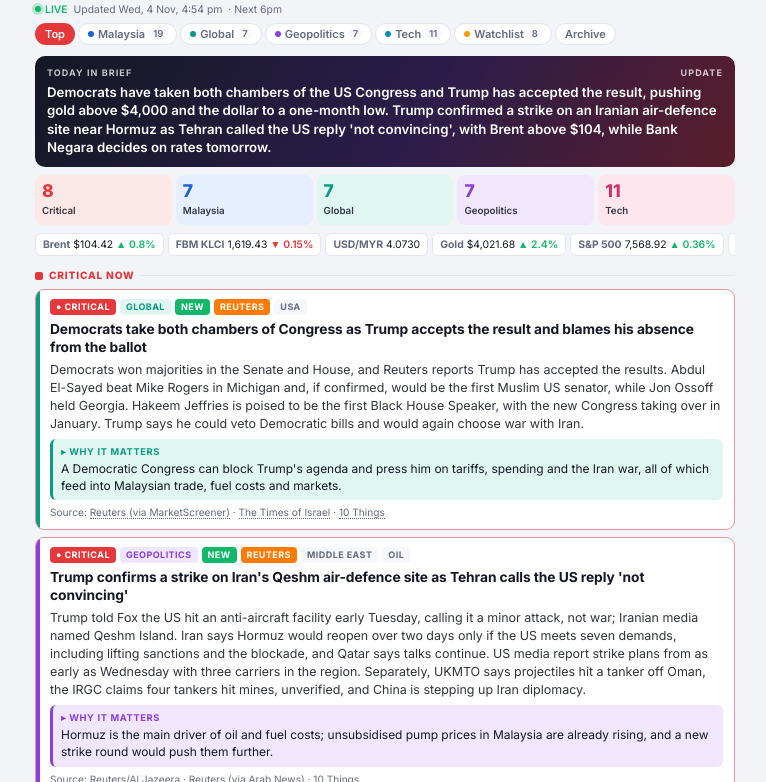
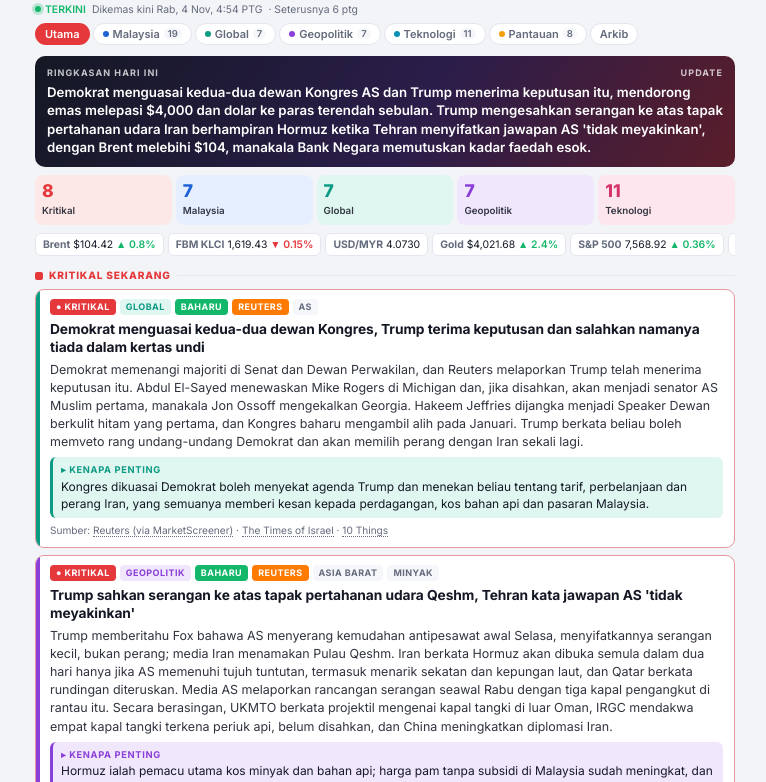
Before and after one commit to hasifzul/news, a plain HTML site: page index.html in a window 1280 px wide. Shown: the part 38-820 px from the top of the page, without its empty margins (255-1021 px from the left). Drawn offline with Linux system fonts and the light colour scheme.

Commit message:
Tech sub-tabs (AI/Apple/Google-Android/Other), Global Health & Awareness, BM default
Co-Authored-By: Claude Opus 5.5 <noreply@anthropic.com>
Claude-Session: https://claude.ai/code/session_01DQfYRi9QiBakbPNFvyZD3f

```diff
--- a/index.html
+++ b/index.html
@@ -11,11 +11,11 @@
   --bg:#f3f4f8;--card:#ffffff;--ink:#141824;--muted:#646b7d;--line:#e3e6ee;--soft:#f6f7fa;
   --crit:#e5383b;--crit-s:#fde8e8;--major:#f59e0b;--major-s:#fff3d6;
   --my:#1e63d6;--my-s:#e6efff;--gl:#0b9b83;--gl-s:#e0f6f1;--geo:#8b3fd9;--geo-s:#f1e7fd;
-  --ai:#d6336c;--ai-s:#fde6ee;--tc:#0891b2;--tc-s:#e0f5fa;--new:#12b76a;--rt:#ff7a00;--fs:13px;
+  --ai:#d6336c;--ai-s:#fde6ee;--tc:#0891b2;--tc-s:#e0f5fa;--hl:#e8590c;--hl-s:#fff0e6;--ap:#4b5563;--ap-s:#eef0f3;--an:#1e9e4a;--an-s:#e5f6ea;--new:#12b76a;--rt:#ff7a00;--fs:13px;
 }
 @media (prefers-color-scheme:dark){
   :root{--bg:#0e1117;--card:#171b24;--ink:#e9ecf2;--muted:#9aa2b4;--line:#262c39;--soft:#1d2230;
-  --crit-s:#3a1719;--ai-s:#3a1324;--tc-s:#0d2d36;--major-s:#3a2c0c;--my-s:#14233f;--gl-s:#0f2e29;--geo-s:#271a3b;}
+  --crit-s:#3a1719;--ai-s:#3a1324;--tc-s:#0d2d36;--hl-s:#3a2010;--ap:#9ca3af;--ap-s:#262a31;--an-s:#10301c;--major-s:#3a2c0c;--my-s:#14233f;--gl-s:#0f2e29;--geo-s:#271a3b;}
 }
 *{box-sizing:border-box}
 html,body{margin:0;background:var(--bg);color:var(--ink);font-family:Inter,system-ui,sans-serif;font-size:var(--fs);line-height:1.45;-webkit-font-smoothing:antialiased}
@@ -76,7 +76,7 @@ nav button.on .n{background:rgba(255,255,255,.25);color:#fff}
 .p-aw{background:#c8102e;color:#fff}
 .p-tag{background:var(--soft);color:var(--muted)}
 .p-aiv{background:var(--ai);color:#fff}
-.subtabs{display:flex;gap:4px;margin:2px 0 6px}
+.subtabs{display:flex;gap:4px;margin:2px 0 6px;overflow-x:auto;scrollbar-width:none}.subtabs::-webkit-scrollbar{display:none}.subtabs button{flex:none}
 .subtabs button{font:700 10.5px Inter,sans-serif;border:1px solid var(--line);background:var(--card);color:var(--muted);border-radius:6px;padding:3px 10px;cursor:pointer}
 .subtabs button.on{color:#fff;border-color:transparent}
 .subtabs .n{font-weight:600;opacity:.75;margin-left:3px}
@@ -86,7 +86,7 @@ nav button.on .n{background:rgba(255,255,255,.25);color:#fff}
 .why b{font-size:.78em;letter-spacing:.07em;text-transform:uppercase;color:var(--cc);display:block;margin-bottom:1px}
 .src{font-size:.78em;color:var(--muted)}
 .src a{color:var(--muted);text-decoration:none;border-bottom:1px dotted var(--muted)}
-.c-ai{--cc:var(--ai);--cs:var(--ai-s)}.c-tech{--cc:var(--tc);--cs:var(--tc-s)}.c-my{--cc:var(--my);--cs:var(--my-s)}.c-global{--cc:var(--gl);--cs:var(--gl-s)}.c-geo{--cc:var(--geo);--cs:var(--geo-s)}
+.c-ai{--cc:var(--ai);--cs:var(--ai-s)}.c-tech{--cc:var(--tc);--cs:var(--tc-s)}.c-health{--cc:var(--hl);--cs:var(--hl-s)}.c-apple{--cc:var(--ap);--cs:var(--ap-s)}.c-android{--cc:var(--an);--cs:var(--an-s)}.c-my{--cc:var(--my);--cs:var(--my-s)}.c-global{--cc:var(--gl);--cs:var(--gl-s)}.c-geo{--cc:var(--geo);--cs:var(--geo-s)}
 
 .mini{display:flex;gap:8px;align-items:flex-start;width:100%;background:var(--card);border:1px solid var(--line);border-radius:8px;padding:7px 9px;margin-bottom:5px;text-align:left;font:inherit;color:var(--ink);cursor:pointer}
 .mini .bar{width:4px;align-self:stretch;border-radius:2px;background:var(--cc);flex:none}
@@ -143,13 +143,13 @@ nav button.on .n{background:rgba(255,255,255,.25);color:#fff}
 <script>
 (function(){
 const T={
- en:{title:"Big News Brief",top:"Top",my:"Malaysia",global:"Global",geo:"Geopolitics",ai:"AI",tech:"Tech",techTab:"Tech",techNews:"Tech News",mynews:"Local",myBig:"Big News",myAll:"All News",gen:"News",watch:"Watchlist",arch:"Archive",
+ en:{title:"Big News Brief",top:"Top",my:"Malaysia",global:"Global",geo:"Geopolitics",ai:"AI",tech:"Tech",techTab:"Tech",techNews:"Tech News",mynews:"Local",myBig:"Big News",myAll:"All News",gen:"News",health:"Health & Awareness",gNews:"Global News",apple:"Apple",android:"Google/Android",otherTech:"Other Tech",watch:"Watchlist",arch:"Archive",
    upd:"Updated",next:"Next",crit:"Critical",major:"Major",nw:"New",why:"Why it matters",src:"Source",brief:"Today in brief",
    critNow:"Critical now",alsoMajor:"Also major",loading:"Loading…",none:"No briefing yet — the first refresh will fill this in.",noitems:"No big stories here right now.",
    unreach:"Can't reach the news store yet. Retrying…",stale:"May be out of date",live:"LIVE",old:"OLD",size:"Text size",back:"← Back to latest",
    archNone:"No past editions yet.",foot:"Auto-refresh every 3 hours (MYT). Big stories + top Malaysian news.",viewing:"Edition",stories:"stories",
    today:"Today",tmr:"Tomorrow",inD:"In {n} days",past:"Passed",lgCrit:"Critical — moves markets / security",lgMajor:"Major",tapMore:"Tap for details"},
- bm:{title:"Ringkasan Berita Besar",top:"Utama",my:"Malaysia",global:"Global",geo:"Geopolitik",ai:"AI",tech:"Teknologi",techTab:"Teknologi",techNews:"Berita Teknologi",mynews:"Tempatan",myBig:"Berita Besar",myAll:"Semua Berita",gen:"Berita",watch:"Pantauan",arch:"Arkib",
+ bm:{title:"Ringkasan Berita Besar",top:"Utama",my:"Malaysia",global:"Global",geo:"Geopolitik",ai:"AI",tech:"Teknologi",techTab:"Teknologi",techNews:"Berita Teknologi",mynews:"Tempatan",myBig:"Berita Besar",myAll:"Semua Berita",gen:"Berita",health:"Kesihatan & Kesedaran",gNews:"Berita Global",apple:"Apple",android:"Google/Android",otherTech:"Teknologi Lain",watch:"Pantauan",arch:"Arkib",
    upd:"Dikemas kini",next:"Seterusnya",crit:"Kritikal",major:"Besar",nw:"Baharu",why:"Kenapa penting",src:"Sumber",brief:"Ringkasan hari ini",
    critNow:"Kritikal sekarang",alsoMajor:"Berita besar lain",loading:"Memuatkan…",none:"Belum ada ringkasan — kemas kini pertama akan mengisinya.",noitems:"Tiada berita besar di sini buat masa ini.",
    unreach:"Belum dapat capai stor berita. Mencuba lagi…",stale:"Mungkin tidak terkini",live:"TERKINI",old:"LAMA",size:"Saiz teks",back:"← Kembali ke terkini",
@@ -158,13 +158,15 @@ const T={
 };
 const SIZES=[11,12,13,14];
 const SLOTS=[3,6,9,12,15,18,21,24];
-const CAT={my:{c:"var(--my)",cls:"c-my"},global:{c:"var(--gl)",cls:"c-global"},geo:{c:"var(--geo)",cls:"c-geo"},ai:{c:"var(--ai)",cls:"c-ai"},tech:{c:"var(--tc)",cls:"c-tech"},mynews:{c:"var(--my)",cls:"c-my"}};
+const CAT={my:{c:"var(--my)",cls:"c-my"},global:{c:"var(--gl)",cls:"c-global"},geo:{c:"var(--geo)",cls:"c-geo"},ai:{c:"var(--ai)",cls:"c-ai"},tech:{c:"var(--tc)",cls:"c-tech"},mynews:{c:"var(--my)",cls:"c-my"},health:{c:"var(--hl)",cls:"c-health"},apple:{c:"var(--ap)",cls:"c-apple"},android:{c:"var(--an)",cls:"c-android"}};
+const SUBS={my:["mynews","my"],global:["global","health"],tech:["ai","apple","android","tech"]};
+const SUBL={mynews:"myAll",my:"myBig",global:"gNews",health:"health",ai:"ai",apple:"apple",android:"android",tech:"otherTech"};
 const AIRANK=["claude","chatgpt","openai","gemini","google","deepseek","kimi","moonshot","grok","xai","llama","meta","qwen","mistral"];
 const aiRank=i=>{const v=String(i.ai||"").toLowerCase();const k=AIRANK.findIndex(x=>v.includes(x));return k<0?99:k};
 const TABC={top:"var(--crit)",my:"var(--my)",global:"var(--gl)",geo:"var(--geo)",ai:"var(--ai)",tech:"var(--tc)",watch:"var(--major)",arch:"var(--muted)"};
-let S={lang:"en",tab:"top",sub:"ai",msub:"mynews",fs:13,latest:null,archive:[],viewing:null,state:"loading",open:null};
-try{const s=JSON.parse(localStorage.getItem("nb-prefs2")||"{}");if(s.lang)S.lang=s.lang;if(SIZES.includes(s.fs))S.fs=s.fs;if(s.tab)S.tab=s.tab;}catch(e){}
-function save(){try{localStorage.setItem("nb-prefs2",JSON.stringify({lang:S.lang,fs:S.fs,tab:S.tab}))}catch(e){}}
+let S={lang:"bm",tab:"top",subs:{my:"mynews",global:"global",tech:"ai"},fs:13,latest:null,archive:[],viewing:null,state:"loading",open:null};
+try{const s=JSON.parse(localStorage.getItem("nb-prefs3")||"{}");if(s.lang)S.lang=s.lang;if(SIZES.includes(s.fs))S.fs=s.fs;if(s.tab)S.tab=s.tab;}catch(e){}
+function save(){try{localStorage.setItem("nb-prefs3",JSON.stringify({lang:S.lang,fs:S.fs,tab:S.tab}))}catch(e){}}
 const $=id=>document.getElementById(id);
 const esc=s=>String(s==null?"":s).replace(/[&<>"']/g,c=>({"&":"&amp;","<":"&lt;",">":"&gt;",'"':"&quot;","'":"&#39;"}[c]));
 const tx=o=>o==null?"":(typeof o==="string"?o:(o[S.lang]||o.en||o.bm||""));
@@ -194,8 +196,7 @@ function renderTabs(){
   const tabs=["top","my","global","geo","tech","watch","arch"];
   $("tabs").innerHTML=tabs.map(k=>{
     let n="";
-    if(doc&&k==="tech") n=byCat(doc,"ai").length+byCat(doc,"tech").length;
-    else if(doc&&k==="my") n=byCat(doc,"my").length+byCat(doc,"mynews").length;
+    if(doc&&SUBS[k]) n=SUBS[k].reduce((a,c)=>a+byCat(doc,c).length,0);
     else if(doc&&CAT[k]) n=byCat(doc,k).length;
     if(doc&&k==="watch"&&Array.isArray(doc.watch)) n=doc.watch.filter(w=>dayDiff(w.date)>=0).length;
     const on=S.tab===k;
@@ -209,7 +210,7 @@ function pills(i){
   p.push(imp>=2?`<span class="pill ${imp>=3?"p-crit":"p-major"}">${imp>=3?"● ":""}${esc(imp>=3?t("crit"):t("major"))}</span>`:`<span class="pill p-tag">${esc(t("gen"))}</span>`);
   p.push(`<span class="pill p-cat">${esc(t(i.cat)||i.cat)}</span>`);
   if(i.isNew) p.push(`<span class="pill p-new">${esc(t("nw"))}</span>`);
-  if(i.ai) p.push(`<span class="pill p-aiv" style="${i.cat==="tech"?"background:var(--tc)":i.cat==="mynews"?"background:var(--my)":""}">${esc(i.ai)}</span>`);
+  if(i.ai) p.push(`<span class="pill p-aiv" style="${i.cat!=="ai"&&CAT[i.cat]?"background:"+CAT[i.cat].c:""}">${esc(i.ai)}</span>`);
   if(isRt(i)) p.push(`<span class="pill p-rt">Reuters</span>`);
   if(isAw(i)) p.push(`<span class="pill p-aw">Awani</span>`);
   (i.tags||[]).slice(0,2).forEach(g=>p.push(`<span class="pill p-tag">${esc(tx(g))}</span>`));
@@ -241,7 +242,7 @@ function render(){
   $("sizes").innerHTML=SIZES.map((z,ix)=>`<button class="btn ${S.fs===z?"on":""}" data-z="${z}" style="font-size:${9+ix*1.5}px">A</button>`).join("");
   $("sizes").querySelectorAll("button").forEach(b=>b.onclick=()=>{S.fs=+b.dataset.z;save();render()});
   $("foot").textContent=t("foot");
-  $("legend").innerHTML=`<span><i style="background:var(--crit)"></i>${esc(t("lgCrit"))}</span><span><i style="background:var(--major)"></i>${esc(t("lgMajor"))}</span><span><i style="background:var(--my)"></i>${esc(t("my"))}</span><span><i style="background:var(--gl)"></i>${esc(t("global"))}</span><span><i style="background:var(--geo)"></i>${esc(t("geo"))}</span><span><i style="background:var(--ai)"></i>AI</span><span><i style="background:var(--tc)"></i>${esc(t("techNews"))}</span><span><i style="background:var(--rt)"></i>Reuters</span><span><i style="background:#c8102e"></i>Awani</span>`;
+  $("legend").innerHTML=`<span><i style="background:var(--crit)"></i>${esc(t("lgCrit"))}</span><span><i style="background:var(--major)"></i>${esc(t("lgMajor"))}</span><span><i style="background:var(--my)"></i>${esc(t("my"))}</span><span><i style="background:var(--gl)"></i>${esc(t("global"))}</span><span><i style="background:var(--geo)"></i>${esc(t("geo"))}</span><span><i style="background:var(--ai)"></i>AI</span><span><i style="background:var(--ap)"></i>Apple</span><span><i style="background:var(--an)"></i>Google/Android</span><span><i style="background:var(--tc)"></i>${esc(t("otherTech"))}</span><span><i style="background:var(--hl)"></i>${esc(t("health"))}</span><span><i style="background:var(--rt)"></i>Reuters</span><span><i style="background:#c8102e"></i>Awani</span>`;
   const doc=current();
   let stale=S.state==="unreach";
   if(doc&&doc.updatedAt){
@@ -265,7 +266,7 @@ function render(){
       <button class="stat s-my" data-go="my"><b>${byCat(doc,"my").length}</b><span>${esc(t("my"))}</span></button>
       <button class="stat s-gl" data-go="global"><b>${byCat(doc,"global").length}</b><span>${esc(t("global"))}</span></button>
       <button class="stat s-geo" data-go="geo"><b>${byCat(doc,"geo").length}</b><span>${esc(t("geo"))}</span></button>
-      <button class="stat s-ai" data-go="tech"><b>${byCat(doc,"ai").length+byCat(doc,"tech").length}</b><span>${esc(t("techTab"))}</span></button></div>`;
+      <button class="stat s-ai" data-go="tech"><b>${SUBS.tech.reduce((a,c)=>a+byCat(doc,c).length,0)}</b><span>${esc(t("techTab"))}</span></button></div>`;
     if(Array.isArray(doc.markets)&&doc.markets.length) h+=`<div class="mk">${doc.markets.map(x=>{const d=String(x.d||"").trim();const dn=d.startsWith("-");return `<div><b>${esc(x.k)}</b>${esc(x.v)} ${d?`<span class="${dn?"dn":"up"}">${dn?"▼":"▲"} ${esc(d.replace(/^[+-]/,""))}</span>`:""}</div>`}).join("")}</div>`;
     const crit=all.filter(i=>(i.impact||0)>=3), maj=all.filter(i=>(i.impact||0)<3);
     if(crit.length){h+=sec(t("critNow"),"var(--crit)");h+=crit.map(card).join("");}
@@ -279,11 +280,9 @@ function render(){
       return `<div class="ev" style="--ec:${dd<0?"var(--muted)":ec}"><div class="h"><span class="cd">${esc(lbl)}</span><span class="dt">${isNaN(d)?esc(x.date):esc(d.toLocaleDateString(loc(),{weekday:"short",day:"numeric",month:"short",timeZone:"Asia/Kuala_Lumpur"}))}</span></div><h3>${esc(tx(x.title))}</h3><p>${esc(tx(x.note))}</p></div>`}).join("")}</div>`
       :`<div class="empty">${esc(t("noitems"))}</div>`;
   } else {
-    const cat=S.tab==="tech"?S.sub:S.tab==="my"?S.msub:S.tab;
-    if(S.tab==="my"){const nb=byCat(doc,"my").length,nl=byCat(doc,"mynews").length;
-      h+=`<div class="subtabs"><button data-msub="mynews" class="${S.msub==="mynews"?"on":""}" style="${S.msub==="mynews"?"background:var(--my)":""}">${esc(t("myAll"))}<span class="n">${nl}</span></button><button data-msub="my" class="${S.msub==="my"?"on":""}" style="${S.msub==="my"?"background:var(--my)":""}">${esc(t("myBig"))}<span class="n">${nb}</span></button></div>`;}
-    if(S.tab==="tech"){const na=byCat(doc,"ai").length,nt=byCat(doc,"tech").length;
-      h+=`<div class="subtabs"><button data-sub="ai" class="${S.sub==="ai"?"on":""}" style="${S.sub==="ai"?"background:var(--ai)":""}">AI<span class="n">${na}</span></button><button data-sub="tech" class="${S.sub==="tech"?"on":""}" style="${S.sub==="tech"?"background:var(--tc)":""}">${esc(t("techNews"))}<span class="n">${nt}</span></button></div>`;}
+    const cat=SUBS[S.tab]?S.subs[S.tab]:S.tab;
+    if(SUBS[S.tab]){
+      h+=`<div class="subtabs">${SUBS[S.tab].map(c=>{const on=c===cat;return `<button data-sub2="${c}" class="${on?"on":""}" style="${on?"background:"+CAT[c].c:""}">${esc(t(SUBL[c]))}<span class="n">${byCat(doc,c).length}</span></button>`}).join("")}</div>`;}
     const its=byCat(doc,cat);
     const c=(CAT[cat]||{}).c||"var(--ink)";
     if(cat==="mynews"){ if(its.length){h+=sec(t("myAll"),c);h+=its.map(card).join("");} }
@@ -296,8 +295,7 @@ function render(){
   }
   m.innerHTML=h;
   m.querySelectorAll("[data-go]").forEach(b=>b.onclick=()=>{const g=b.dataset.go;if(g!=="top")go(g)});
-  m.querySelectorAll("[data-sub]").forEach(b=>b.onclick=()=>{S.sub=b.dataset.sub;render()});
-  m.querySelectorAll("[data-msub]").forEach(b=>b.onclick=()=>{S.msub=b.dataset.msub;render()});
+  m.querySelectorAll("[data-sub2]").forEach(b=>b.onclick=()=>{S.subs[S.tab]=b.dataset.sub2;render()});
   m.querySelectorAll("[data-open]").forEach(b=>b.onclick=()=>{S.open=b.dataset.open;render()});
   m.querySelectorAll("[data-close]").forEach(b=>b.onclick=e=>{if(e.target.closest("a"))return;S.open=null;render()});
   const b=$("back");if(b)b.onclick=()=>{S.viewing=null;render()};
```
